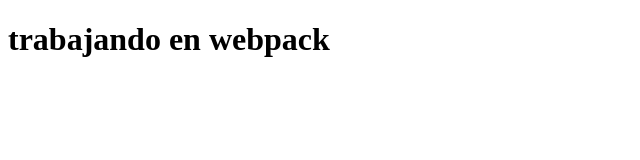
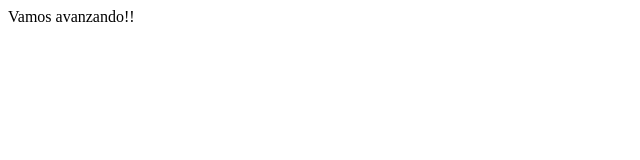
Before and after one commit to BorisLeightonI/webpack, a website with bundled scripts: page src/index.html in a window 1280 px wide. Shown: the whole page, without its empty margins (0-640 px from the left). Built offline with nearby package versions, Linux system fonts and the light colour scheme.

Commit message:
corregido el import

```diff
--- /dev/null
+++ b/src/hi.js
@@ -0,0 +1,4 @@
+export default function sayHi(){
+    document.getElementById('app').innerText = 'Vamos avanzando!!';
+    alert('Desde función Hi()')
+}
--- a/src/index.html
+++ b/src/index.html
@@ -8,8 +8,8 @@
 </head>
 <body>
     <div id="app">
-        <h1>trabajando en webpack</h1>
+        rabajando en webpack
     </div>
-
+<script src="./index.js" type="module"></script>
 </body>
 </html>
--- a/src/index.js
+++ b/src/index.js
@@ -0,0 +1,5 @@
+import sayHi from "./hi.js";
+
+// import sayHi from "./hi";
+
+sayHi();
```
